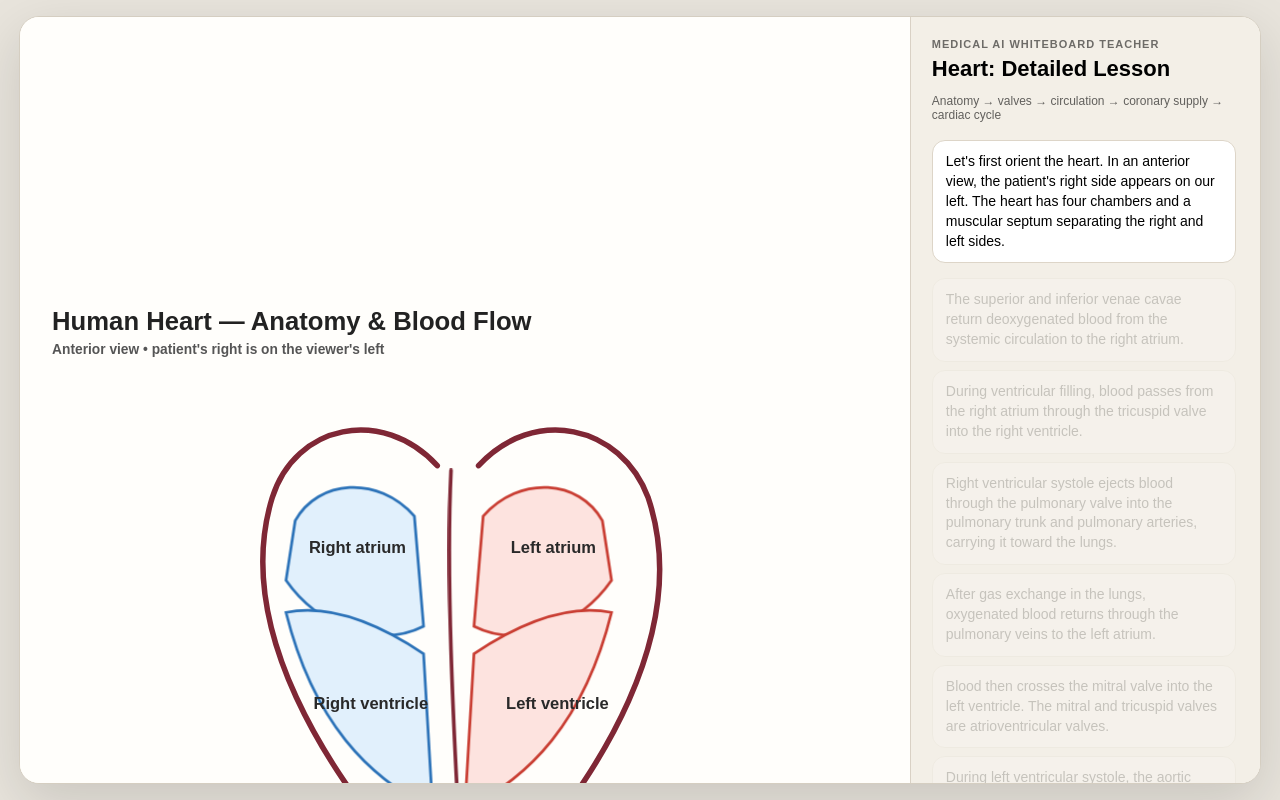
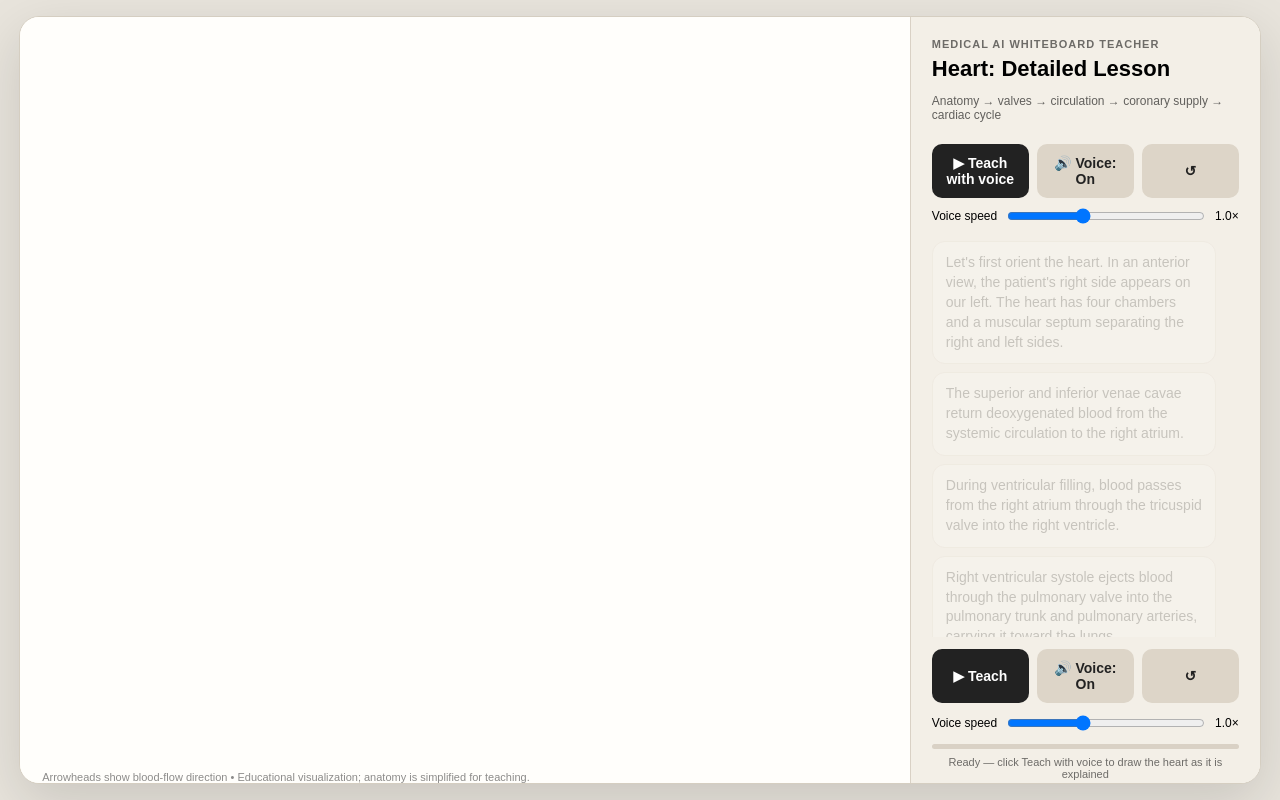
Before and after one commit to NIRANDEV09/AGENTATHON-NUERALEARN, a plain HTML site: page medical_heart_ai_whiteboard_voice.html in a window 1280 px wide. Drawn offline with Linux system fonts and the light colour scheme.

Commit message:
2nd interation

```diff
--- a/medical_heart_ai_whiteboard_voice (1).html
+++ b/medical_heart_ai_whiteboard_voice.html
@@ -6,8 +6,9 @@
 <title>Medical AI Whiteboard — Heart Anatomy & Physiology</title>
 <style>
 *{box-sizing:border-box}
-body{margin:0;background:#e8e4dc;font-family:Arial,sans-serif;min-height:100vh;display:flex;justify-content:center;align-items:center}
-.app{width:min(1320px,97vw);height:min(850px,96vh);background:#fffdf8;border:1px solid #d5cec1;border-radius:20px;box-shadow:0 18px 55px #0002;display:grid;grid-template-columns:1fr 350px;overflow:hidden}
+html,body{min-height:100%;margin:0}
+body{background:#e8e4dc;font-family:Arial,sans-serif;min-height:100vh;display:flex;justify-content:center;align-items:center;padding:2vh 0}
+.app{width:min(1320px,97vw);height:min(850px,96vh);min-height:0;background:#fffdf8;border:1px solid #d5cec1;border-radius:20px;box-shadow:0 18px 55px #0002;display:grid;grid-template-columns:minmax(0,1fr) 350px;overflow:hidden}
 .board{background:#fffefb;position:relative}
 svg{width:100%;height:100%}
 .draw{fill:none;stroke-linecap:round;stroke-linejoin:round;stroke-dasharray:var(--len);stroke-dashoffset:var(--len)}
@@ -28,11 +29,11 @@ svg{width:100%;height:100%}
 .pulse{fill:none;stroke:#b32732;stroke-width:4;opacity:0}
 .appear{animation:appear .45s ease forwards}
 @keyframes appear{to{opacity:1}}
-.side{background:#f3efe7;border-left:1px solid #d9d1c5;padding:21px;display:flex;flex-direction:column}
+.side{background:#f3efe7;border-left:1px solid #d9d1c5;padding:21px;display:flex;flex-direction:column;min-height:0;overflow:hidden}
 .badge{font-size:11px;font-weight:800;letter-spacing:1px;text-transform:uppercase;opacity:.55}
 h2{margin:6px 0 12px;font-size:22px}
 .topic{font-size:12px;opacity:.6;margin-bottom:10px}
-.chat{flex:1;overflow:auto;padding-right:3px}
+.chat{flex:1;min-height:0;overflow-y:auto;overflow-x:hidden;padding-right:8px;overscroll-behavior:contain;scrollbar-gutter:stable}
 .msg{padding:11px 13px;border-radius:13px;margin:8px 0;line-height:1.42;font-size:14px;opacity:.18;transform:translateY(7px);transition:.35s}
 .msg.active{opacity:1;transform:none}
 .msg.ai{background:#fff;border:1px solid #ddd5c8}
@@ -44,12 +45,33 @@ button.secondary{background:#ddd5c8;color:#222}
 .bar{height:100%;width:0;background:#222;transition:width .4s}
 .status{font-size:11px;opacity:.55;margin-top:7px;text-align:center}
 .legend{position:absolute;left:22px;bottom:18px;font-size:11px;opacity:.45}
+.controls{flex-shrink:0}
+aside>.controls{margin:12px 0 0}
+aside>.voice-speed{margin-top:8px!important}
+@media(max-width:700px){
+ body{display:block;padding:12px}
+ .app{width:100%;height:auto;min-height:calc(100vh - 24px);grid-template-columns:minmax(0,1fr);grid-template-rows:minmax(420px,62vh) minmax(420px,auto);overflow:visible}
+ .board{min-height:420px}
+ .side{min-height:560px;border-left:0;border-top:1px solid #d9d1c5}
+ .chat{max-height:60vh;min-height:220px}
+}
 </style>
 </head>
 <body>
 <div class="app">
 <section class="board">
 <svg viewBox="0 0 970 850">
+<defs>
+<marker id="arrowBlue" viewBox="0 0 10 10" refX="8" refY="5" markerWidth="8" markerHeight="8" markerUnits="userSpaceOnUse" orient="auto">
+<path d="M0 0 L10 5 L0 10 Z" fill="#2b72b8"/>
+</marker>
+<marker id="arrowRed" viewBox="0 0 10 10" refX="8" refY="5" markerWidth="8" markerHeight="8" markerUnits="userSpaceOnUse" orient="auto">
+<path d="M0 0 L10 5 L0 10 Z" fill="#c93d32"/>
+</marker>
+<marker id="arrowCoronary" viewBox="0 0 10 10" refX="8" refY="5" markerWidth="7" markerHeight="7" markerUnits="userSpaceOnUse" orient="auto">
+<path d="M0 0 L10 5 L0 10 Z" fill="#a82b35"/>
+</marker>
+</defs>
 <text id="title" class="title" x="35" y="42">Human Heart — Anatomy & Blood Flow</text>
 <text id="orientation" class="small" x="35" y="68">Anterior view • patient's right is on the viewer's left</text>
 
@@ -57,7 +79,7 @@ button.secondary{background:#ddd5c8;color:#222}
 <path id="svc" class="draw vesselBlue" d="M300 85 L300 235"/>
 <path id="ivc" class="draw vesselBlue" d="M300 650 L300 505"/>
 <path id="pa" class="draw vesselBlue" d="M365 230 C345 165 285 120 210 105"/>
-<path id="pv" class="draw vesselRed" d="M610 230 C650 160 720 125 795 110"/>
+<path id="pv" class="draw vesselRed" d="M795 110 C720 125 650 160 610 230"/>
 <path id="aorta" class="draw vesselRed" d="M555 235 C545 150 600 95 675 105 C760 118 770 205 735 275"/>
 <path id="aortaDown" class="draw vesselRed" d="M735 275 C720 360 700 465 680 620"/>
 
@@ -87,9 +109,9 @@ button.secondary{background:#ddd5c8;color:#222}
 <path id="cor5" class="coronary" d="M600 310 C580 330 560 345 535 355"/>
 
 <!-- labels -->
-<text id="svcL" class="label" x="210" y="92">Superior vena cava</text>
+<text id="svcL" class="label" x="235" y="125">Superior vena cava</text>
 <text id="ivcL" class="label" x="180" y="665">Inferior vena cava</text>
-<text id="paL" class="label" x="105" y="92">Pulmonary artery → lungs</text>
+<text id="paL" class="label" x="25" y="92">Pulmonary artery → lungs</text>
 <text id="pvL" class="label" x="720" y="92">Pulmonary veins ← lungs</text>
 <text id="aoL" class="label" x="770" y="250">Aorta</text>
 
@@ -117,13 +139,23 @@ button.secondary{background:#ddd5c8;color:#222}
 
 <text id="summary" class="label" x="210" y="810">Body → right heart → lungs → left heart → body</text>
 </svg>
-<div class="legend">Educational visualization — anatomy is simplified for teaching, not a clinical atlas.</div>
+<div class="legend">Arrowheads show blood-flow direction • Educational visualization; anatomy is simplified for teaching.</div>
 </section>
 
 <aside class="side">
 <div class="badge">Medical AI Whiteboard Teacher</div>
 <h2>Heart: Detailed Lesson</h2>
 <div class="topic">Anatomy → valves → circulation → coronary supply → cardiac cycle</div>
+<div class="controls">
+<button onclick="startLesson()">▶ Teach with voice</button>
+<button class="secondary" onclick="toggleVoice()" id="voiceBtn">🔊 Voice: On</button>
+<button class="secondary" onclick="resetLesson()">↺</button>
+</div>
+<div class="voice-speed" style="font-size:12px;display:flex;align-items:center;gap:8px">
+<label for="voiceSpeed">Voice speed</label>
+<input id="voiceSpeed" type="range" min="0.7" max="1.5" step="0.1" value="1" style="flex:1;min-width:0">
+<span id="voiceSpeedValue">1.0×</span>
+</div>
 <div class="chat">
 <div id="m1" class="msg ai">Let's first orient the heart. In an anterior view, the patient's right side appears on our left. The heart has four chambers and a muscular septum separating the right and left sides.</div>
 <div id="m2" class="msg ai">The superior and inferior venae cavae return deoxygenated blood from the systemic circulation to the right atrium.</div>
@@ -152,7 +184,36 @@ button.secondary{background:#ddd5c8;color:#222}
 </div>
 
 <script>
+let voiceEnabled=true;
+let lessonHasVoice=true;
+const voiceSupported="speechSynthesis" in window && "SpeechSynthesisUtterance" in window;
+function toggleVoice(){
+ voiceEnabled=!voiceEnabled;
+ document.getElementById("voiceBtn").textContent=voiceEnabled?"🔊 Voice: On":"🔇 Voice: Off";
+ if(!voiceEnabled && voiceSupported) speechSynthesis.cancel();
+}
+function speakMessage(id){
+ if(!voiceEnabled || !lessonHasVoice || !voiceSupported) return Promise.resolve();
+ const el=document.getElementById(id);
+ if(!el) return Promise.resolve();
+ speechSynthesis.cancel();
+ const utterance=new SpeechSynthesisUtterance(el.textContent.trim());
+ utterance.rate=Number(document.getElementById("voiceSpeed").value)||1;
+ utterance.lang="en-US";
+ const finished=new Promise(resolve=>{utterance.onend=resolve;utterance.onerror=resolve;});
+ speechSynthesis.speak(utterance);
+ return finished;
+}
+document.getElementById("voiceSpeed").addEventListener("input",e=>{
+ document.getElementById("voiceSpeedValue").textContent=Number(e.target.value).toFixed(1)+"×";
+});
+if(!voiceSupported){
+ document.getElementById("voiceBtn").textContent="Voice unavailable";
+ document.getElementById("voiceBtn").disabled=true;
+ document.getElementById("status").textContent="Voice playback is not supported in this browser";
+}
 const paths=["svc","ivc","pa","pv","aorta","aortaDown","heartOutline","septum","cor1","cor2","cor3","cor4","cor5"];
+const arrowMarkers={svc:"arrowBlue",ivc:"arrowBlue",pa:"arrowBlue",pv:"arrowRed",aorta:"arrowRed",aortaDown:"arrowRed",cor1:"arrowCoronary",cor2:"arrowCoronary",cor3:"arrowCoronary",cor4:"arrowCoronary",cor5:"arrowCoronary"};
 paths.forEach(id=>{
  const e=document.getElementById(id);
  const len=e.getTotalLength();
@@ -165,77 +226,89 @@ function appear(id){document.getElementById(id).classList.add("appear")}
 function active(id){
  document.querySelectorAll(".msg").forEach(e=>e.classList.remove("active"));
  document.getElementById(id).classList.add("active");
+ return speakMessage(id);
 }
 function status(s,n){document.getElementById("status").textContent=s;document.getElementById("bar").style.width=n+"%"}
 function draw(id,ms){
  return new Promise(resolve=>{
   const e=document.getElementById(id);
+  if(arrowMarkers[id]) e.setAttribute("marker-end",`url(#${arrowMarkers[id]})`);
   e.style.transition=`stroke-dashoffset ${ms}ms cubic-bezier(.2,.75,.2,1)`;
   requestAnimationFrame(()=>e.style.strokeDashoffset="0");
   setTimeout(resolve,ms+100);
  });
 }
 function resetLesson(){
+ if(voiceSupported) speechSynthesis.cancel();
  document.querySelectorAll(".msg").forEach(e=>e.classList.remove("active"));
  document.querySelectorAll(".appear").forEach(e=>e.classList.remove("appear"));
  paths.forEach(id=>{
   const e=document.getElementById(id);
-  e.style.transition="none";e.style.strokeDashoffset=e.getTotalLength();
+  e.style.transition="none";e.style.strokeDashoffset=e.getTotalLength();e.removeAttribute("marker-end");
  });
  ["ra","rv","la","lv","tri","pulv","mitral","aov","f1","f2","f3","f4","f5","f6"].forEach(id=>document.getElementById(id).style.opacity=0);
  status("Ready",0);
 }
-async function startLesson(){
- resetLesson();await sleep(500);
+async function startLesson(withVoice=true){
+ resetLesson();
+ lessonHasVoice=withVoice;
+ await sleep(120);
 
  status("Orienting the anatomy…",7);
- active("m1");appear("title");appear("orientation");
+ const narration1=active("m1");
+ appear("title");appear("orientation");
  await draw("heartOutline",1600);await draw("septum",800);
  appear("ra");appear("rv");appear("la");appear("lv");
  appear("raL");appear("rvL");appear("laL");appear("lvL");appear("sepL");
- await sleep(2600);
+ await narration1;await sleep(300);
 
  status("Systemic venous return…",17);
- active("m2");appear("svcL");appear("ivcL");
+ const narration2=active("m2");
+ appear("svcL");appear("ivcL");
  await draw("svc",900);await draw("ivc",900);appear("f1");
- await sleep(2100);
+ await narration2;await sleep(300);
 
  status("Right heart filling…",28);
- active("m3");appear("tri");appear("triL");
- await sleep(800);appear("f2");await sleep(2200);
+ const narration3=active("m3");
+ appear("tri");appear("triL");await sleep(500);appear("f2");
+ await narration3;await sleep(300);
 
  status("Pulmonary circulation…",39);
- active("m4");appear("pulv");await draw("pa",1200);appear("paL");appear("f3");
- await sleep(2500);
+ const narration4=active("m4");
+ appear("pulv");await draw("pa",1200);appear("paL");appear("f3");
+ await narration4;await sleep(300);
 
  status("Pulmonary venous return…",50);
- active("m5");await draw("pv",1200);appear("pvL");appear("f4");
- await sleep(2400);
+ const narration5=active("m5");
+ await draw("pv",1200);appear("pvL");appear("f4");
+ await narration5;await sleep(300);
 
  status("Left ventricular filling…",61);
- active("m6");appear("mitral");appear("mitL");appear("f5");
- await sleep(2400);
+ const narration6=active("m6");
+ appear("mitral");appear("mitL");appear("f5");
+ await narration6;await sleep(300);
 
  status("Systemic ejection…",72);
- active("m7");appear("aov");await draw("aorta",1200);await draw("aortaDown",900);appear("aoL");appear("f6");
- await sleep(2600);
+ const narration7=active("m7");
+ appear("aov");await draw("aorta",1200);await draw("aortaDown",900);appear("aoL");appear("f6");
+ await narration7;await sleep(300);
 
  status("Coronary circulation…",84);
- active("m8");
+ const narration8=active("m8");
  await Promise.all([draw("cor1",900),draw("cor2",900),draw("cor3",1000),draw("cor4",700),draw("cor5",700)]);
- appear("corL");
- await sleep(2400);
+ appear("corL");await narration8;await sleep(300);
 
  status("Cardiac cycle…",92);
- active("m9");appear("cycleTitle");appear("cycle");appear("pulse");
- await sleep(3000);
+ const narration9=active("m9");
+ appear("cycleTitle");appear("cycle");appear("pulse");
+ await narration9;await sleep(300);
 
  status("Final pathway",100);
- active("m10");appear("summary");
- await sleep(4000);
+ const narration10=active("m10");appear("summary");
+ await narration10;
  status("Lesson complete — ready for questions",100);
 }
-startLesson();
+status("Ready — click Teach with voice to draw the heart as it is explained",0);
 </script>
 </body>
 </html>
```
